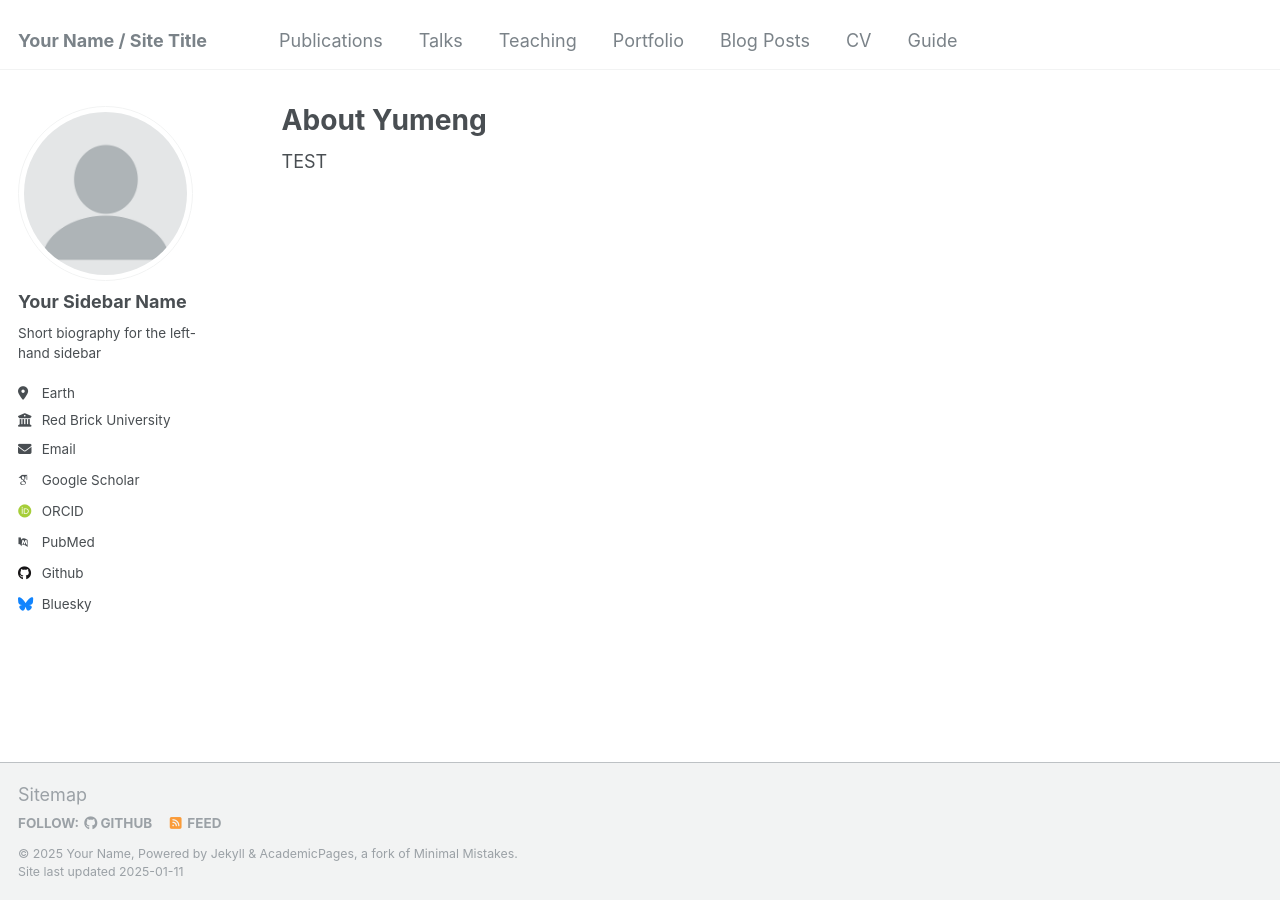
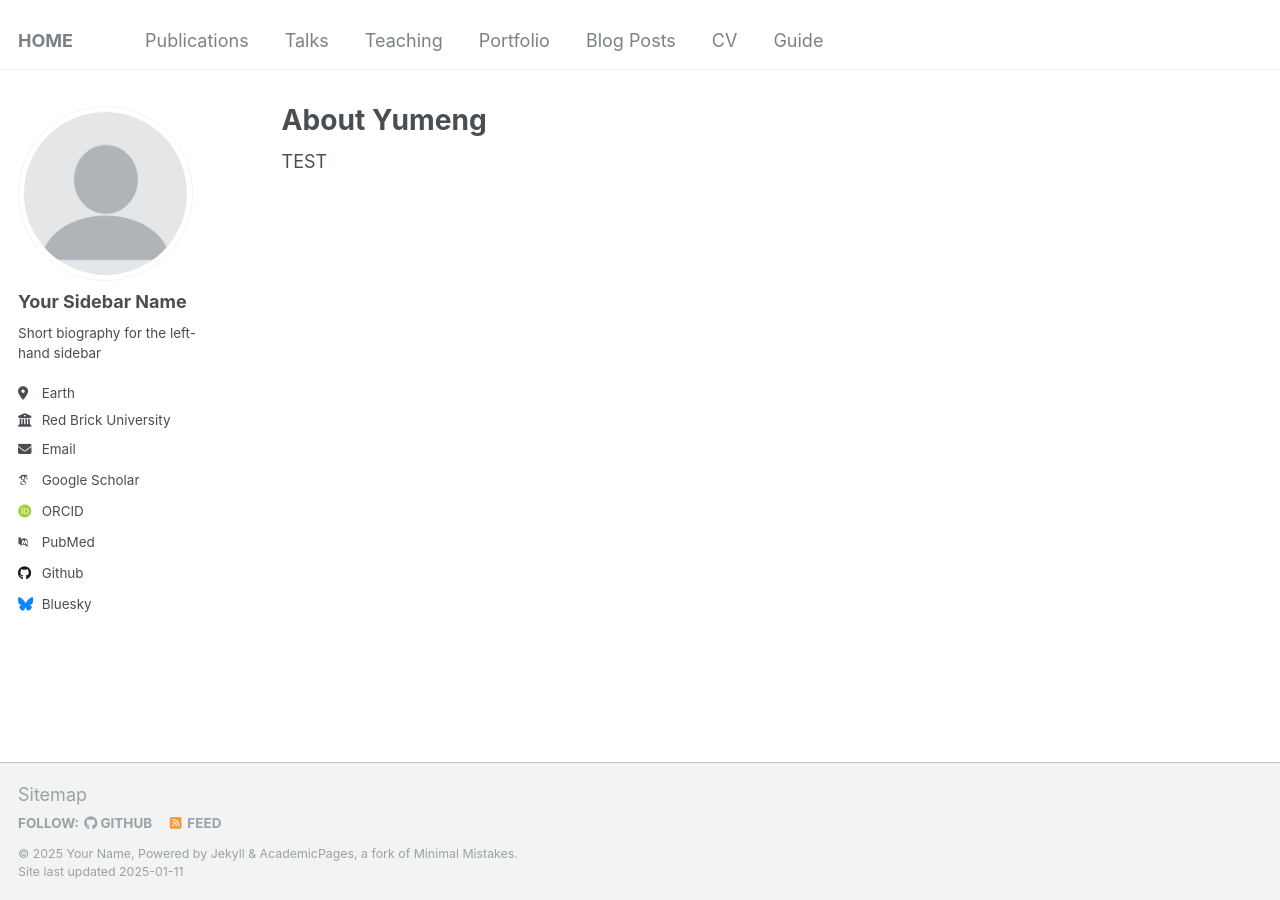
Before and after one commit to liaoym0610/academic, a Jekyll site: the page built from _pages/about.md, in a window 1280 px wide. Built offline with Jekyll 4.4.1, drawn with Linux system fonts in a browser that asks for light colours; some web fonts are replaced.

Commit message:
Update _config.yml

```diff
--- a/_config.yml
+++ b/_config.yml
@@ -8,7 +8,7 @@
 
 # Basic Site Settings
 locale                   : "en-US"
-title                    : "Your Name / Site Title"
+title                    : "HOME"
 title_separator          : "-"
 name                     : &name "Your Name"
 description              : &description "personal description"
```
